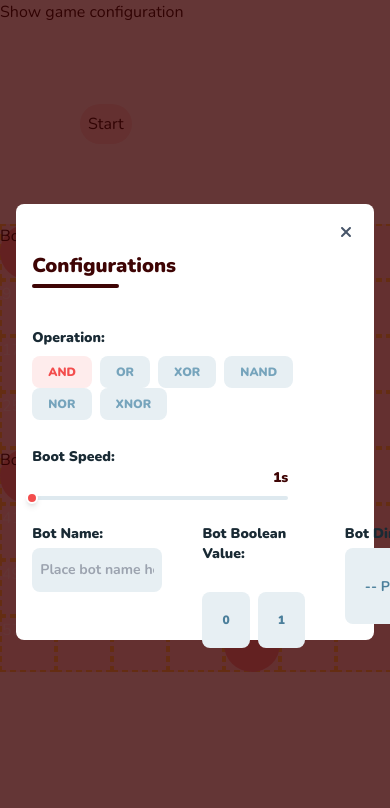
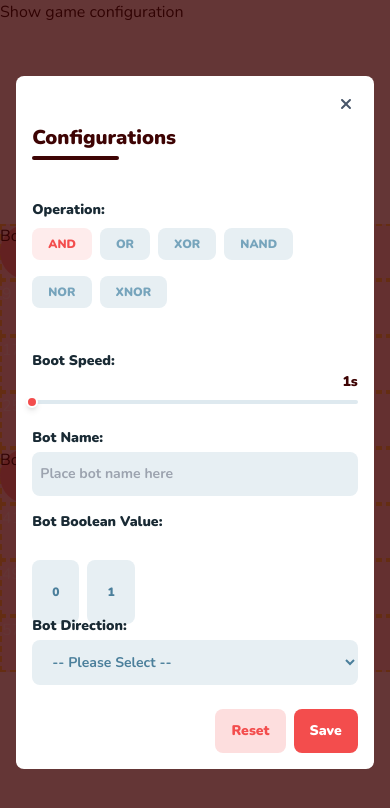
Before and after one commit to chingu-voyages/v44-tier2-team-11, a React (Vite) app: page / in a window 390 px wide. Both pictures are taken after a click on the button "Show game configuration". Shown: the top 808 px of the page. Built offline with nearby package versions, Linux system fonts and the light colour scheme.

Commit message:
Fix configuration panel responsiveness

```diff
--- a/src/components/GameConfigurationPanel.jsx
+++ b/src/components/GameConfigurationPanel.jsx
@@ -23,6 +23,21 @@ const GameConfigurationPanel = ({ shouldShow, onClickCloseModal }) => {
         <SpeedForm />
       </div>
       <BotPanel />
+
+      <div className="mt-6 flex justify-end">
+        <button
+          type="button"
+          className="mr-2 rounded-lg bg-primary-100 px-4 py-3 text-sm font-black text-primary-500 outline-none transition-shadow duration-100 ease-in hover:bg-primary-200/60 focus:bg-primary-200/60 focus:ring-4 focus:ring-primary-300 "
+        >
+          Reset
+        </button>
+        <button
+          type="button"
+          className="rounded-lg bg-primary-500 px-4 py-3 text-sm font-black text-white outline-none transition-shadow duration-100 ease-in hover:bg-primary-600/80 focus:bg-primary-600/80 focus:ring-4 focus:ring-primary-300"
+        >
+          Save
+        </button>
+      </div>
     </Modal>
   );
 };
--- a/src/components/forms/BotBooleanValue.jsx
+++ b/src/components/forms/BotBooleanValue.jsx
@@ -18,7 +18,7 @@ const BotBooleanValue = () => {
           />
           <label
             htmlFor="botRadioFalsy"
-            className="mr-2 flex h-full cursor-pointer items-center justify-center rounded-lg bg-form-300 px-5 py-2 text-xs font-black text-form-700 outline-none transition-shadow duration-100 ease-in last-of-type:mr-0 hover:bg-form-400 peer-checked:bg-primary-50 peer-checked:text-primary-500 peer-focus:ring-4 peer-focus:ring-primary-300"
+            className="mr-2 flex h-full cursor-pointer items-center justify-center rounded-lg bg-form-300 px-5 py-3 text-xs font-black text-form-700 outline-none transition-shadow duration-100 ease-in last-of-type:mr-0 hover:bg-form-400 peer-checked:bg-primary-50 peer-checked:text-primary-500 peer-focus:ring-4 peer-focus:ring-primary-300"
           >
             0
           </label>
@@ -33,7 +33,7 @@ const BotBooleanValue = () => {
           />
           <label
             htmlFor="botRadioTruthy"
-            className="mr-2 flex h-full cursor-pointer items-center justify-center rounded-lg  bg-form-300 px-5 py-2 text-xs font-black text-form-700 outline-none transition-shadow duration-100 ease-in last-of-type:mr-0 hover:bg-form-400 peer-checked:bg-primary-50 peer-checked:text-primary-500 peer-focus:ring-4 peer-focus:ring-primary-300"
+            className="mr-2 flex h-full cursor-pointer items-center justify-center rounded-lg  bg-form-300 px-5 py-3 text-xs font-black text-form-700 outline-none transition-shadow duration-100 ease-in last-of-type:mr-0 hover:bg-form-400 peer-checked:bg-primary-50 peer-checked:text-primary-500 peer-focus:ring-4 peer-focus:ring-primary-300"
           >
             1
           </label>
--- a/src/components/forms/BotDirection.jsx
+++ b/src/components/forms/BotDirection.jsx
@@ -10,21 +10,21 @@ const BotDirection = () => {
       <select
         id="botDirection"
         defaultValue=""
-        className="h-full cursor-pointer rounded-lg bg-form-300 px-4 text-sm font-bold text-form-700"
+        className="h-full cursor-pointer rounded-lg bg-form-300 px-4 py-3 text-sm font-bold text-form-700 outline-none transition-shadow duration-100 ease-in hover:bg-primary-50 hover:text-primary-900 focus:bg-primary-50 focus:text-primary-500 focus:ring-4 focus:ring-primary-300"
       >
-        <option value="" disabled className="bg-white">
+        <option value="" disabled className="bg-white text-slate-900">
           -- Please Select --
         </option>
-        <option className="bg-white" value="nort">
+        <option className="bg-white text-slate-900" value="nort">
           North
         </option>
-        <option className="bg-white" value="south">
+        <option className="bg-white text-slate-900" value="south">
           South
         </option>
-        <option className="bg-white" value="west">
+        <option className="bg-white text-slate-900" value="west">
           West
         </option>
-        <option className="bg-white" value="east">
+        <option className="bg-white text-slate-900" value="east">
           East
         </option>
       </select>
--- a/src/components/forms/BotPanel.jsx
+++ b/src/components/forms/BotPanel.jsx
@@ -4,14 +4,14 @@ import BotDirection from './BotDirection';
 
 const BotPanel = () => {
   return (
-    <div className="flex">
-      <div className="mr-10 w-2/5">
+    <div className="flex flex-col">
+      <div className="mb-4 max-w-sm">
         <BotName />
       </div>
-      <div className="mr-10">
+      <div className="mb-4 mr-10">
         <BotBooleanValue />
       </div>
-      <div>
+      <div className="max-w-sm">
         <BotDirection />
       </div>
     </div>
--- a/src/components/forms/OperationForm.jsx
+++ b/src/components/forms/OperationForm.jsx
@@ -20,7 +20,7 @@ const OperationForm = () => {
             key={ind}
             type="button"
             data-index={ind}
-            className={`mr-2 rounded-lg px-4 py-2 text-xs font-black outline-none transition-shadow duration-100 ease-in last-of-type:mr-0 focus:ring-4 focus:ring-primary-300 ${
+            className={`mb-4 mr-2 rounded-lg px-4 py-2 text-xs font-black outline-none transition-shadow duration-100 ease-in last-of-type:mr-0 focus:ring-4 focus:ring-primary-300 min-[480px]:mb-0 ${
               operation === OPERATIONS[ind]
                 ? 'bg-primary-50 text-primary-500 hover:bg-primary-100 focus:bg-primary-100'
                 : 'bg-form-300 text-form-600 hover:bg-form-400 focus:bg-primary-50 focus:text-primary-500'
--- a/src/components/forms/SpeedForm.jsx
+++ b/src/components/forms/SpeedForm.jsx
@@ -39,7 +39,7 @@ const SpeedForm = () => {
   return (
     <div>
       <span className="mb-2 text-sm font-black text-form-900">Boot Speed:</span>
-      <div className="w-64">
+      <div className="w-full max-w-sm">
         <span className="mb-2 block text-right text-sm font-black text-primary-900">
           {second}s
         </span>
@@ -50,7 +50,7 @@ const SpeedForm = () => {
           ></div>
           <button
             type="button"
-            className="absolute top-0 -mt-1 h-3 w-3 -translate-x-2/4 cursor-pointer rounded-full border-2 border-white bg-primary-500 shadow-md"
+            className="absolute top-0 -mt-1 h-3 w-3 -translate-x-2/4 cursor-pointer rounded-full border-2 border-white bg-primary-500 shadow-md outline-none duration-100 ease-in focus:ring-4 focus:ring-primary-300"
             style={{ left: `${currentPosition}%` }}
             ref={handleRef}
           ></button>
```
